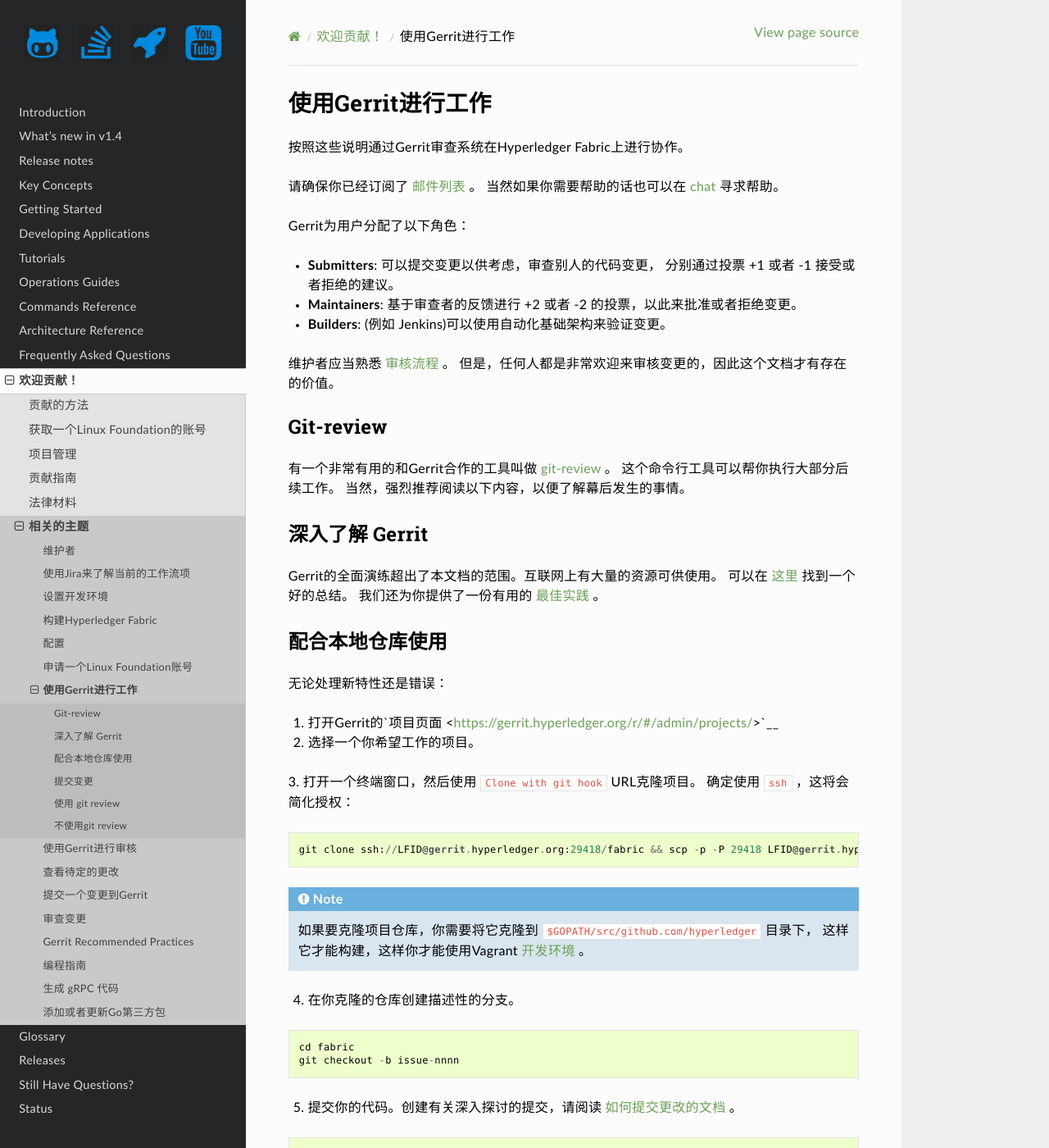
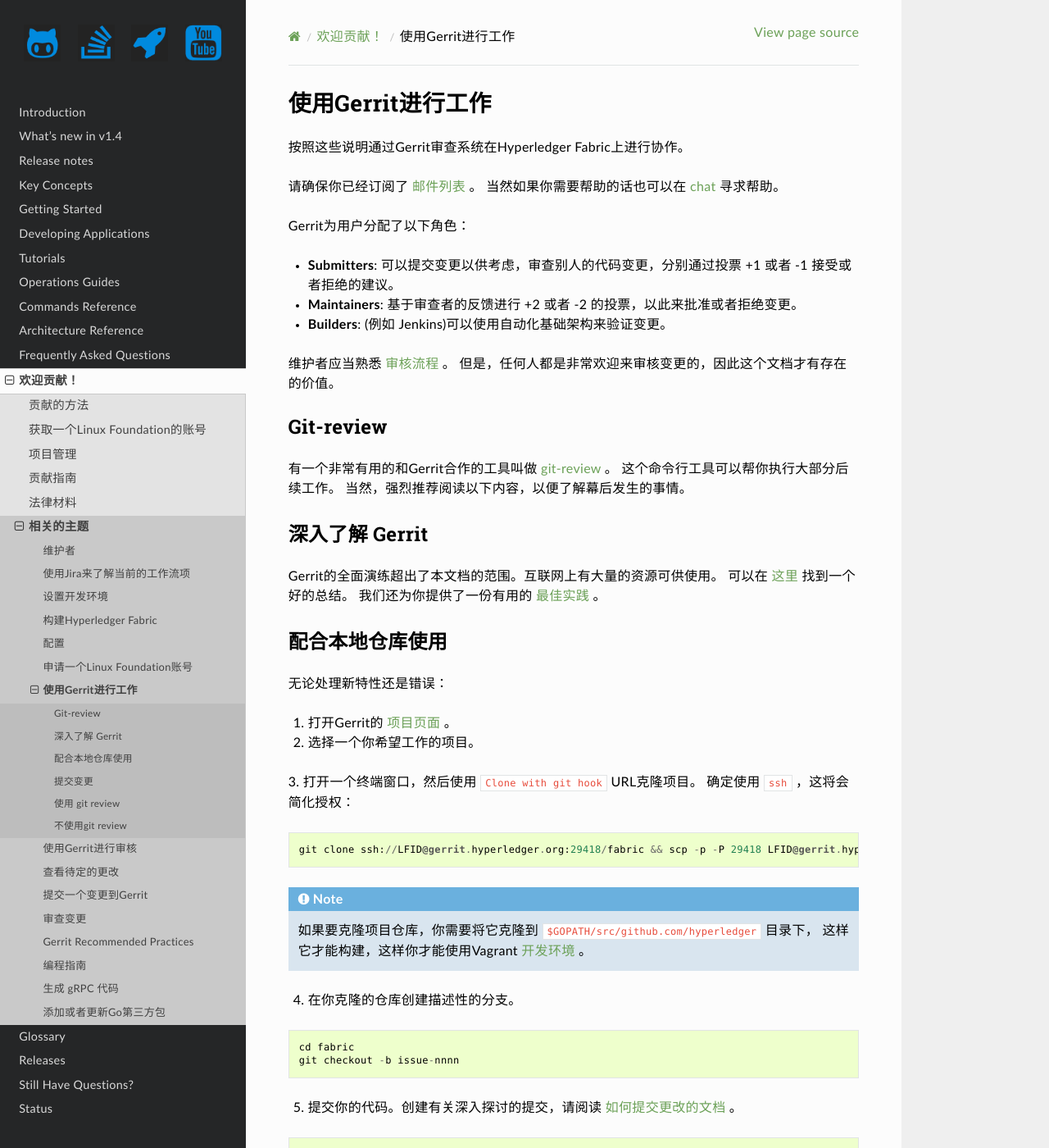
Before and after one commit to TopJohn/fabric-docs-cn, a Sphinx documentation site: the page built from docs/source/Gerrit/gerrit.rst, in a window 1280 px wide and 1400 px high. Shown: the whole window at 82% size. Built offline with Sphinx 7.4.7 and the Read the Docs theme 2.0.0, drawn with Linux system fonts in a browser that asks for light colours; formulas are drawn with MathJax 3; pages that are not in the unit, such as notebooks, are missing from menus; some of the changed text lies outside the part shown.

Commit message:
gerrit.rst
Signed-off-by: TopJohn <xzj19922010@gmail.com>

```diff
--- a/docs/source/Gerrit/gerrit.rst
+++ b/docs/source/Gerrit/gerrit.rst
@@ -8,8 +8,7 @@
 
 Gerrit为用户分配了以下角色：
 
--  **Submitters**: 可以提交变更以供考虑，审查别人的代码变更，
-   分别通过投票 +1 或者 -1 接受或者拒绝的建议。
+-  **Submitters**: 可以提交变更以供考虑，审查别人的代码变更，分别通过投票 +1 或者 -1 接受或者拒绝的建议。
 
 -  **Maintainers**: 基于审查者的反馈进行 +2 或者 -2 的投票，以此来批准或者拒绝变更。
 
@@ -38,7 +37,7 @@ Gerrit的全面演练超出了本文档的范围。互联网上有大量的资
 
 无论处理新特性还是错误：
 
-1. 打开Gerrit的`项目页面 <https://gerrit.hyperledger.org/r/#/admin/projects/>`__
+1. 打开Gerrit的 `项目页面 <https://gerrit.hyperledger.org/r/#/admin/projects/>`__ 。
 
 2. 选择一个你希望工作的项目。
 
@@ -83,7 +82,7 @@ Gerrit的全面演练超出了本文档的范围。互联网上有大量的资
 .. note:: 如果你希望，你可以使用  `git-review <#git-review>`__
           工具替代以下内容。例如
 
-添加以下部分 ``.git/config` ，并用你的gerrit id替换 ``<USERNAME>`` 。
+添加以下部分 `.git/config` ，并用你的gerrit id替换 ``<USERNAME>`` 。
 
 ::
 
```
